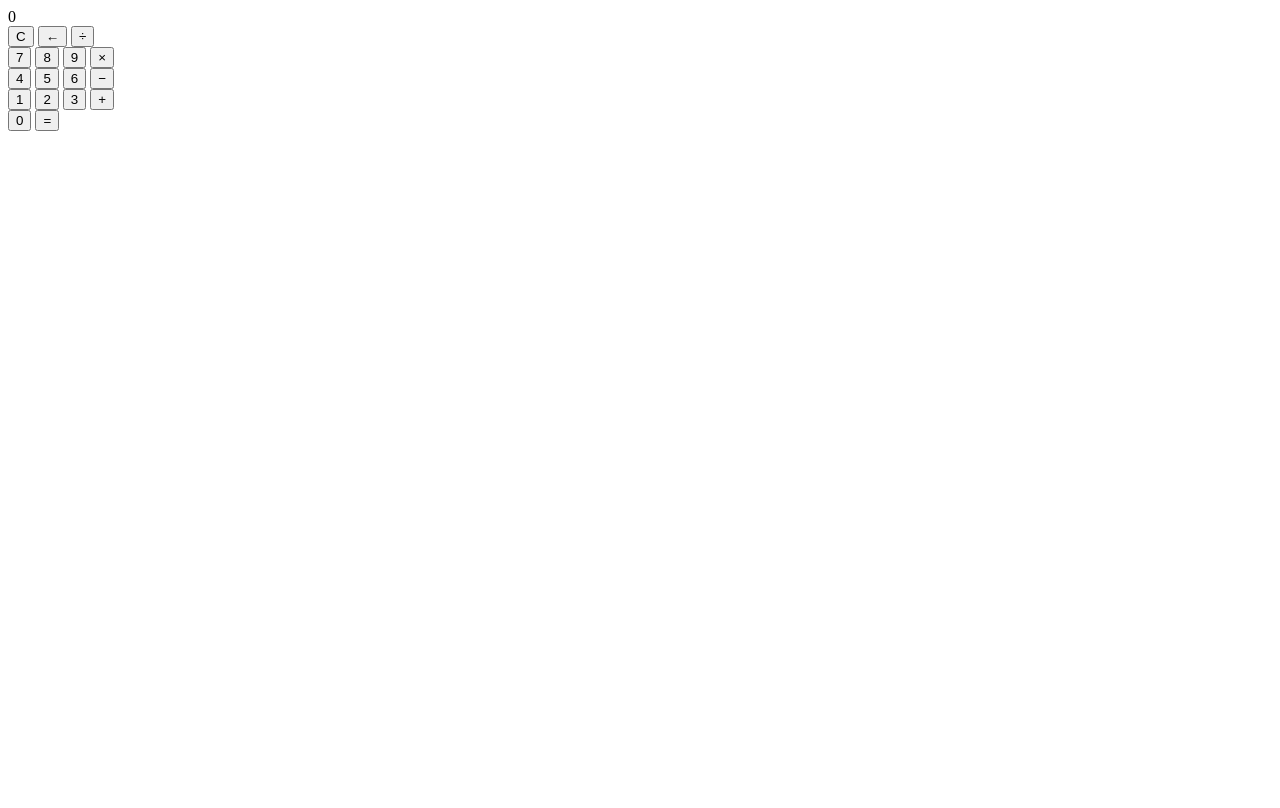
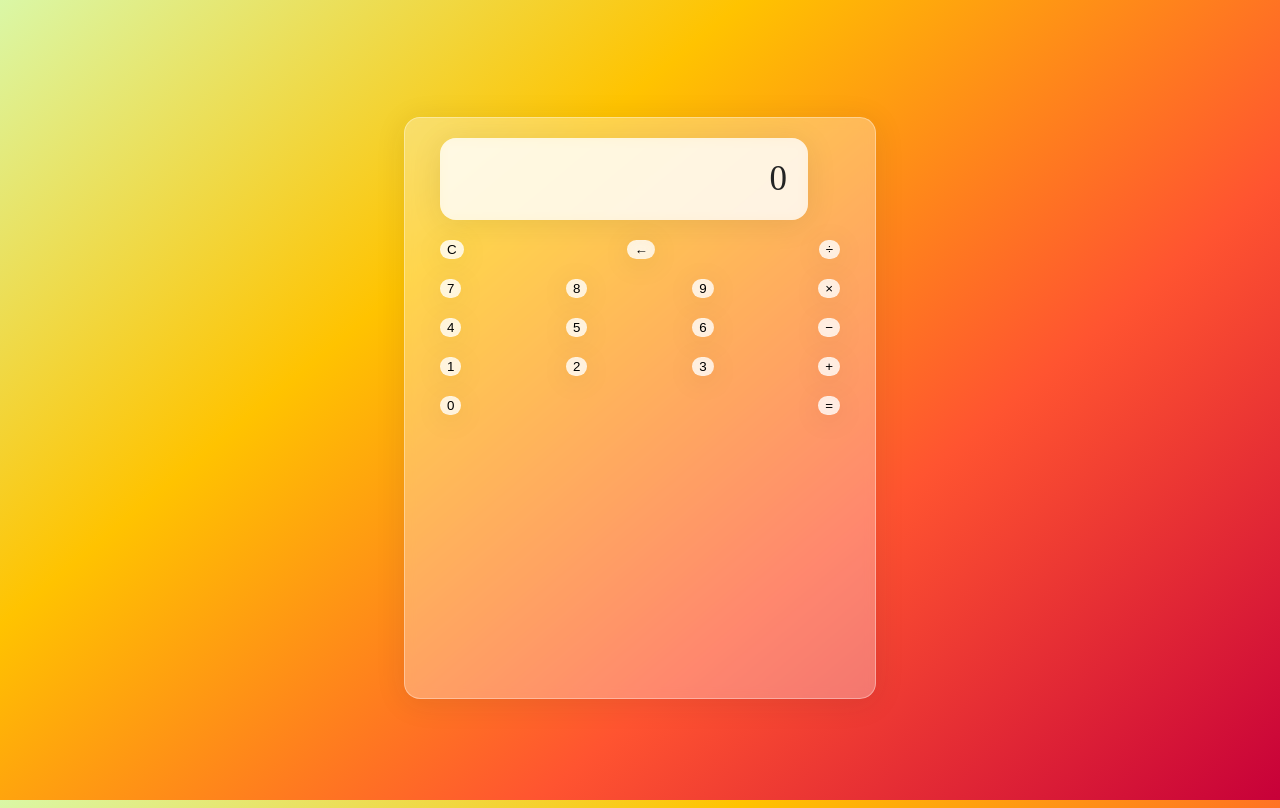
Before and after one commit to Gadiel99/Calcultor-practice-purpose, a plain HTML site: page index.html in a window 1280 px wide. Drawn offline with Linux system fonts and the light colour scheme.

Commit message:
CSS desing Implemented

```diff
--- a/index.html
+++ b/index.html
@@ -19,9 +19,9 @@
         <section class="calc-buttons">
 
             <!--Some operation button section-->
-            <div class="calc-buttons-row">
+            <div class="calc-button-row">
 
-                <button class="cal-button-double">
+                <button class="calc-button double">
                     C
                 </button>
 
@@ -35,7 +35,7 @@
             </div>
 
             <!--Nummber buttons-->
-            <div class="cal-button-row">
+            <div class="calc-button-row">
                 <button class="calc-button">
                     7
                 </button>
@@ -50,7 +50,7 @@
                 </button>
             </div>
 
-            <div class="cal-button-row">
+            <div class="calc-button-row">
                 <button class="calc-button">
                     4
                 </button>
@@ -65,7 +65,7 @@
                 </button>
             </div>
 
-            <div class="cal-button-row">
+            <div class="calc-button-row">
                 <button class="calc-button">
                     1
                 </button>
@@ -80,7 +80,7 @@
                 </button>
             </div>
 
-            <div class="cal-button-row">
+            <div class="calc-button-row">
                 <button class="calc-button triple">
                     0
                 </button>
--- a/style.css
+++ b/style.css
@@ -0,0 +1,66 @@
+html{
+    box-sizing: border-box;
+    height: 100%;
+}
+*,
+*::before
+*::after{
+    box-sizing: inherit;
+    margin: 0;
+    padding: 0;
+}
+
+body{
+    align-items: center;
+    background: linear-gradient(320deg,#C70039,#FF5430,#FFC300, #DAF7A6 );
+    display: flex;
+    font-display: swap;
+    height: inherit;
+    justify-content: center;
+}
+
+
+.wrapper{
+    backdrop-filter: blur(5.5px);
+    -webkit-backdrop-filter: blur(5.5px);
+    border-radius: 16px;
+    box-shadow: 0 4px 30px rgba(35,35,35,0.1);
+    color: #232323;
+    -webkit-backdrop-filter: blut(4px);
+    background: rgba(255,255,255,0.30);
+    border: 1px solid rgba(255,255,255,0.34);
+    flex-basis: 400px;
+    height: 540px;
+    padding: 20px 35px;
+}
+
+.screen{
+    backdrop-filter: blur(5.5px);
+    -webkit-backdrop-filter: blur(5.5px);
+    background: rgba(255,255,255,0.75);
+    border: 1px solid rgba(255,255,255,0.01);
+    border-radius: 16px;
+    box-shadow: 0 4px 30px rgba(35,35,35,0.1);
+    color: #232323;
+    font-size: 35px;
+    overflow: auto;
+    padding: 20px;
+    text-align:right;
+    width: 326px;
+
+}
+
+.calc-button-row{
+    display: flex;
+    justify-content: space-between;
+    margin: 5% 0;
+}
+
+.calc-button{
+    backdrop-filter: blur(5.5px);
+    -webkit-backdrop-filter: blur(5.5px);
+    background: rgba(255,255,255,0.75);
+    border: 1px solid rgba(255,255,255,0.1);
+    border-radius: 16px;
+    box-shadow: 0 4px 30px rgba(35,35,35,0.1);
+}
```
